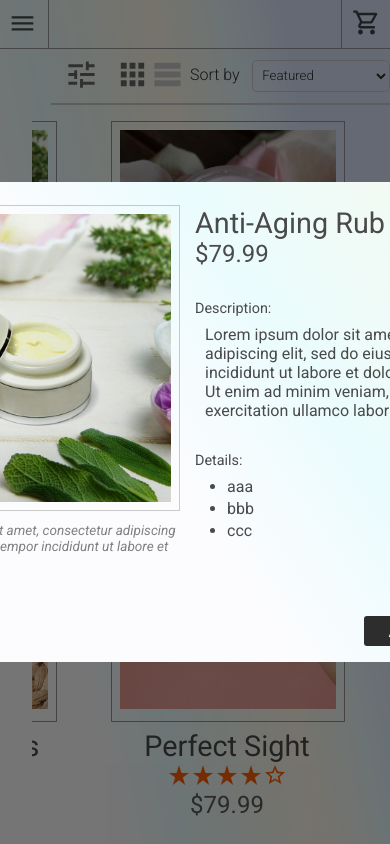
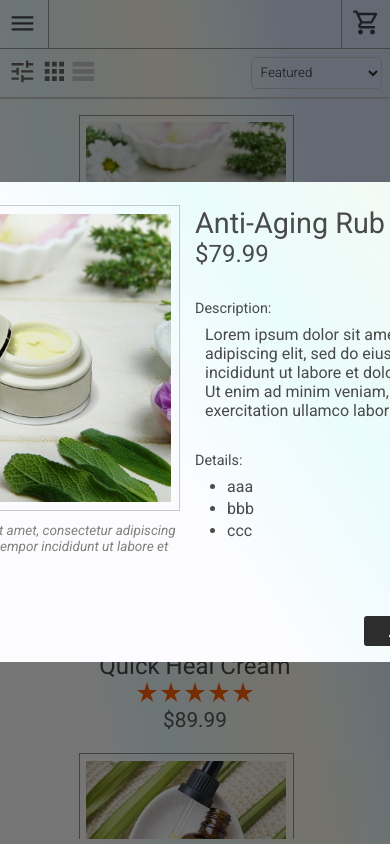
Before and after one commit to ParkerGates/REACT-Snake-Oil, a React (Create React App) app: page /shop/creamGreen in a window 390 px wide. Built offline with nearby package versions, Linux system fonts and the light colour scheme.

Commit message:
shop sort bar & shop tiled items responsive. utility function added

```diff
--- a/src/components/DisplayItemTile/DisplayItemTile.css
+++ b/src/components/DisplayItemTile/DisplayItemTile.css
@@ -78,3 +78,19 @@
     font-size: 1.5rem;
     font-weight: 400;
 }
+
+@media screen and (max-width: 1000px) {
+    .shp_tile_img_cont {
+        width: 12.5rem;
+        height: 12.5rem;
+        padding: .4rem;
+    }
+    .shp_tile_interaction {
+        width: 13.3rem;
+        height: 13.3rem;
+    }
+
+    .shp_tile_title { font-size: 1.5rem; margin: .2rem 0px .5px; }
+    .shp_tile_price { font-size: 1.3rem; }
+    .shp_title_stars { font-size: .5rem; }
+}
--- /dev/null
+++ b/src/utility/screenSize.ts
@@ -0,0 +1,9 @@
+function chgOnSm(curWidth: number, specWidth: number, passOption:string, failOption:string) {
+    return curWidth <= specWidth ? passOption : failOption;
+}
+
+function chgOnVal(currentValue:any, desiredValue:any, passOption:string, failOption:string) {
+    return currentValue === desiredValue ? passOption : failOption;
+}
+
+export { chgOnSm, chgOnVal }
--- a/src/views/Shop.tsx
+++ b/src/views/Shop.tsx
@@ -1,4 +1,5 @@
 import React, { useState} from 'react';
+import { useContextData } from '../context/context';
 import { FilterForm, SelectSortOptions, StoreItem } from '../interface/interfaces';
 import { useParams } from 'react-router-dom';
 import { itemData } from '../data/data';
@@ -10,9 +11,11 @@ import DisplayItemTile from '../components/DisplayItemTile/DisplayItemTile';
 import DisplayItemRow from '../components/DisplayItemRow/DisplayItemRow';
 import DisplayItemPopup from '../components/DisplayItemPopup/DisplayItemPopup';
 import TransactionHead from '../components/TransactionHead/TranscactionHead';
+import { chgOnSm, chgOnVal } from '../utility/screenSize';
 import './css/Shop.css';
 
 export default function Shop() {
+    const { screenW } = useContextData();
     const { details } = useParams();
     const [orgSort, setOrgSort] = useState<SelectSortOptions>('featured');
     const [orgLayout, setOrgLayout] = useState<"tile"|"row">("tile");
@@ -74,17 +77,38 @@ export default function Shop() {
             <div className='shp_display'>
                 <div className='shp_display_org'>
                     <div className="shp_display_org_layout_filter">
-                        <button onClick={() => {openFilter()}} className="shp_filter_toggle"><TuneIcon fontSize='large' sx={{color:'#696969', marginRight:'1rem'}}/></button>
-                        <button onClick={() => {setOrgLayout("tile")}}><AppsIcon fontSize='large' sx={orgLayout === "tile" ? {color:'#696969'} : {color:'#CACACA'}} /></button>
-                        <button onClick={() => {setOrgLayout("row")}}><TableRowsIcon fontSize='large' sx={orgLayout === "tile" ? {color:'#CACACA'} : {color:'#696969'}} /></button>
+                        <button
+                            onClick={() => {openFilter()}}
+                            className="shp_filter_toggle shp_display_org_btn">
+                            <TuneIcon
+                                fontSize='large'
+                                sx={{color:'#696969', fontSize:chgOnSm(screenW,550,'1.8rem','2.2rem')}}/>
+                        </button>
+                        <button
+                            onClick={() => {setOrgLayout("tile")}}
+                            className='shp_display_org_btn'>
+                            <AppsIcon
+                                fontSize='large'
+                                sx={{color:chgOnVal(orgLayout,'tile','#696969','#CACACA'), fontSize:chgOnSm(screenW,550,'1.8rem','2.2rem')}}
+                            />
+                        </button>
+                        <button
+                            onClick={() => {setOrgLayout("row")}}
+                            className='shp_display_org_btn'>
+                            <TableRowsIcon
+                                fontSize='large'
+                                sx={{color:chgOnVal(orgLayout,'row','#696969','#CACACA'), fontSize:chgOnSm(screenW,550,'1.8rem','2.2rem')}}
+                            />
+                        </button>
                     </div>
+
                     <div className='shp_display_org_sort'>
                         <span>Sort by</span>
                         <select value={orgSort} onChange={(e)=>{setOrgSort(e.target.value as SelectSortOptions)}}>
                             <option value='featured'>Featured</option>
                             <option value='rated'>Highest Rated</option>
-                            <option value='priceLow'>Price: Low to High</option>
-                            <option value='priceHigh'>Price: High to Low</option>
+                            <option value='priceLow'>Price: Low - High</option>
+                            <option value='priceHigh'>Price: High - Low</option>
                             <option value='alphabet'>Alphabetically</option>
                         </select>
                     </div>
--- a/src/views/css/Shop.css
+++ b/src/views/css/Shop.css
@@ -17,16 +17,18 @@
     color: #303030;
 }
 .shp_display_org_layout_filter { display: flex; }
-.shp_display_org button {
+.shp_display_org_btn {
     margin: 0rem; padding: 0rem;
     border:none;
     background-color: transparent;
 }
 .shp_filter_toggle {
     display: none;
+    margin-right: 1rem;
 }
 .shp_display_org_sort span { color: #303030; font-weight: 300; }
 .shp_display_org_sort select {
+    width: 8.2rem;
     color: #303030;
     font-family: 'Roboto';
     font-weight: 300;
@@ -46,7 +48,7 @@
 /*Display Tile===================================================*/
 .shp_display_tile {
     display: grid;
-    grid-template-columns: auto auto auto;
+    grid-template-columns: auto auto auto auto;
     justify-content: center;
     column-gap: 3.5rem;
     row-gap: 1rem;
@@ -87,6 +89,13 @@
     border-left: 1px solid hsla(0, 0%, 0%, 0.50);
 }
 
+@media screen and (max-width: 1650px) {
+    .shp_display_tile {
+        grid-template-columns: auto auto auto;
+    }
+
+}
+
 @media screen and (max-width: 1500px) {
     .shp_filter {
         position: fixed;
@@ -108,9 +117,7 @@
 }
 
 @media screen and (max-width: 1100px) {
-    .shp_display {
-        margin: 0px 2rem;
-    }
+    .shp_display { margin: 0px 0rem; }
     .shp_cart {
         position: fixed;
         top: 0px;
@@ -118,4 +125,24 @@
         height: 100vw;
         background-color: aquamarine;
     }
+    .shp_display_org { margin: .5rem .5rem 0rem; }
+    .shp_display_org_hr { margin: .5rem 0rem 0rem; }
 }
+
+@media screen and (max-width: 1000px) {
+    .shp_display_tile { column-gap: 1rem; row-gap: .5rem; }
+}
+
+@media screen and (max-width: 800px) {
+    .shp_display_tile { grid-template-columns: auto auto; }
+}
+
+@media screen and (max-width: 550px) {
+    .shp_display_tile {
+        grid-template-columns: auto;
+        width: 100%;
+    }
+    .shp_filter_toggle { margin-right: .2rem; }
+    .shp_display_org_sort select { margin-left: .5rem; }
+    .shp_display_org_sort span { display: none; }
+}
```
